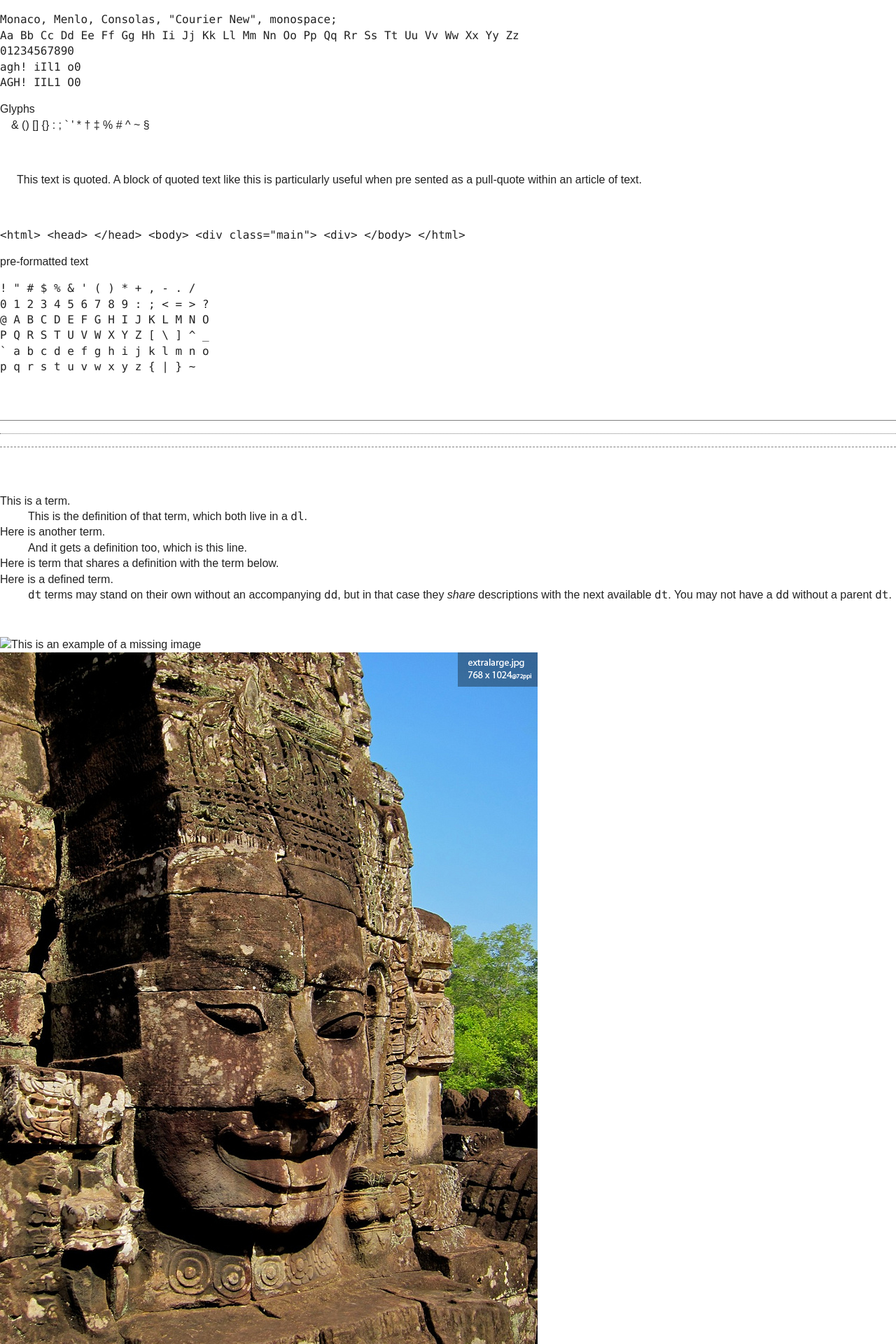
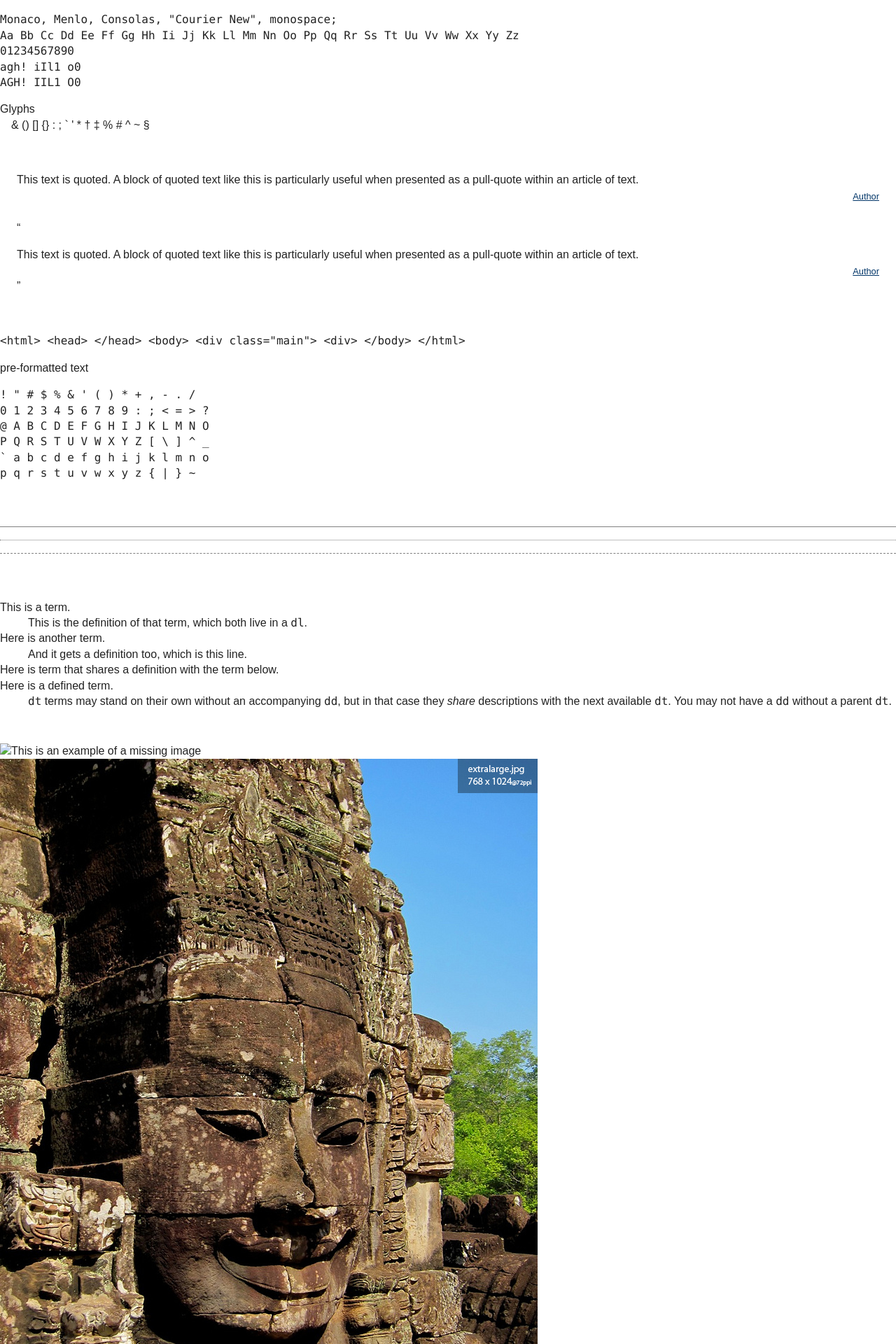
Before and after one commit to SteveBarnett/Front-end-Style-Guide, a Jekyll site: the page built from index.html, in a window 1280 px wide. Shown: the part 1216-3136 px from the top of the page at 70% size. Built offline with Jekyll 4.4.1, drawn with Linux system fonts in a browser that asks for light colours; Markdown is read by kramdown in place of the engine named in the settings.

Commit message:
Added hyphens, pull quote

```diff
--- a/_includes/blockquote.html
+++ b/_includes/blockquote.html
@@ -1,3 +1,13 @@
 <blockquote>
-  <p>This text is quoted. A block of quoted text like this is particularly useful when pre sented as a pull-quote within an article of text.</p>
+  <p>This text is quoted. A block of quoted text like this is particularly useful when presented as a pull-quote within an article of text.</p>
+  <cite>
+      <small><a href="https://github.com/SteveBarnett/Front-end-Style-Guide">Author</a></small>
+  </cite>
 </blockquote>
+
+<blockquote class="pullquote">
+  <p>This text is quoted. A block of quoted text like this is particularly useful when presented as a pull-quote within an article of text.</p>
+  <cite>
+      <small><a href="https://github.com/SteveBarnett/Front-end-Style-Guide">Author</a></small>
+  </cite>
+</blockquote>
--- a/sass/_mixins.scss
+++ b/sass/_mixins.scss
@@ -188,3 +188,14 @@ $old-ie: false !default;
 		transform: $value;
 	}
 }
+
+// http://typeplate.com/
+
+@mixin css-hyphens($val) {
+	// Accepted values: [ none | manual | auto ]
+	-webkit-hyphens: $val; // Safari 5.1 thru 6, iOS 4.2 thru 6
+	-moz-hyphens: $val; // Firefox 16 thru 20
+	-ms-hyphens: $val; // IE10
+	-o-hyphens: $val; // PRESTO...haha LOL
+	hyphens: $val; // W3C standard
+}
--- a/sass/_typography.scss
+++ b/sass/_typography.scss
@@ -10,14 +10,6 @@ p {
 p + p {
   text-indent: 1em;
   margin-top: 0
-}
-
-p, table {
-  -moz-hyphens: auto;
-  -ms-hyphens: auto;
-  -o-hyphens: auto;
-  -webkit-hyphens: auto;
-  hyphens: auto;
 }
 
 p {
@@ -106,6 +98,8 @@ samp,
 
 }
 
+// custom lists
+
 .custom-list {
   list-style: none;
 }
@@ -129,3 +123,47 @@ samp,
   position: absolute;
   left: 1em;
 }
+
+// Hyphenation
+
+body {
+  // Ala Trent Walton
+  // http://trentwalton.com/2011/09/07/css-hyphenation
+  @include css-hyphens(auto);
+}
+
+abbr,
+acronym,
+blockquote,
+code,
+dir,
+kbd,
+listing,
+plaintext,
+q,
+samp,
+tt,
+var,
+xmp {
+  // http://meyerweb.com/eric/thoughts/2012/12/17/where-to-avoid-css-hyphenation
+  @include css-hyphens(none);
+}
+
+cite {
+  display: block;
+  text-align: right;
+  font-style: normal;
+}
+
+.pullquote {
+  &:before {
+    content: "\201C";
+    top:  0;
+    left: 0;
+  }
+  &:after {
+    content: "\201D";
+    bottom: 0;
+    right: 0;
+  }
+}
--- a/stylesheets/style.css
+++ b/stylesheets/style.css
@@ -528,86 +528,77 @@ p + p {
 }
 
 /* line 15, ../sass/_typography.scss */
-p, table {
-  -moz-hyphens: auto;
-  -ms-hyphens: auto;
-  -o-hyphens: auto;
-  -webkit-hyphens: auto;
-  hyphens: auto;
-}
-
-/* line 23, ../sass/_typography.scss */
 p {
   font-variant-numeric: old style-nums proportional-nums;
 }
 
 @media only screen and (min-width: 38em) {
-  /* line 29, ../sass/_typography.scss */
+  /* line 21, ../sass/_typography.scss */
   p, table {
     hyphens: none;
   }
 }
-/* line 40, ../sass/_typography.scss */
+/* line 32, ../sass/_typography.scss */
 p {
   font-variant-numeric: old style-nums proportional-nums;
 }
 
-/* line 44, ../sass/_typography.scss */
+/* line 36, ../sass/_typography.scss */
 blockquote {
   margin: 1.5em;
 }
 
-/* line 57, ../sass/_typography.scss */
+/* line 49, ../sass/_typography.scss */
 .uc {
   text-transform: uppercase;
 }
 
-/* line 61, ../sass/_typography.scss */
+/* line 53, ../sass/_typography.scss */
 .capitalize {
   text-transform: capitalize;
 }
 
-/* line 65, ../sass/_typography.scss */
+/* line 57, ../sass/_typography.scss */
 .tac {
   text-align: center;
 }
 
-/* line 69, ../sass/_typography.scss */
+/* line 61, ../sass/_typography.scss */
 .tar {
   text-align: right;
 }
 
-/* line 73, ../sass/_typography.scss */
+/* line 65, ../sass/_typography.scss */
 .tal {
   text-align: left;
 }
 
-/* line 77, ../sass/_typography.scss */
+/* line 69, ../sass/_typography.scss */
 .no-bull {
   list-style: none;
 }
 
-/* line 81, ../sass/_typography.scss */
+/* line 73, ../sass/_typography.scss */
 .font--primary {
   font-family: "Helvetica Neue", Helvetica, Arial, sans-serif;
 }
 
-/* line 85, ../sass/_typography.scss */
+/* line 77, ../sass/_typography.scss */
 .font--secondary {
   font-family: Georgia, "Times New Roman", Times, serif;
 }
 
-/* line 89, ../sass/_typography.scss */
+/* line 81, ../sass/_typography.scss */
 .font--sans {
   font-family: "Helvetica Neue", Helvetica, Arial, sans-serif;
 }
 
-/* line 93, ../sass/_typography.scss */
+/* line 85, ../sass/_typography.scss */
 .font--serif {
   font-family: Georgia, "Times New Roman", Times, serif;
 }
 
-/* line 101, ../sass/_typography.scss */
+/* line 93, ../sass/_typography.scss */
 code,
 kbd,
 pre,
@@ -616,33 +607,83 @@ samp,
   font-family: Monaco, Menlo, Consolas, "Courier New", monospace;
 }
 
-/* line 109, ../sass/_typography.scss */
+/* line 103, ../sass/_typography.scss */
 .custom-list {
   list-style: none;
 }
 
-/* line 113, ../sass/_typography.scss */
+/* line 107, ../sass/_typography.scss */
 .custom-list--item:before {
   content: "\2192";
   position: absolute;
   left: 1em;
 }
 
-/* line 119, ../sass/_typography.scss */
+/* line 113, ../sass/_typography.scss */
 .custom-list--counter {
   counter-reset: step;
 }
 
-/* line 123, ../sass/_typography.scss */
+/* line 117, ../sass/_typography.scss */
 .custom-list--counter--item {
   counter-increment: step;
 }
 
-/* line 127, ../sass/_typography.scss */
+/* line 121, ../sass/_typography.scss */
 .custom-list--counter--item:before {
   content: counter(step);
   position: absolute;
   left: 1em;
+}
+
+/* line 129, ../sass/_typography.scss */
+body {
+  -webkit-hyphens: auto;
+  -moz-hyphens: auto;
+  -ms-hyphens: auto;
+  -o-hyphens: auto;
+  hyphens: auto;
+}
+
+/* line 147, ../sass/_typography.scss */
+abbr,
+acronym,
+blockquote,
+code,
+dir,
+kbd,
+listing,
+plaintext,
+q,
+samp,
+tt,
+var,
+xmp {
+  -webkit-hyphens: none;
+  -moz-hyphens: none;
+  -ms-hyphens: none;
+  -o-hyphens: none;
+  hyphens: none;
+}
+
+/* line 152, ../sass/_typography.scss */
+cite {
+  display: block;
+  text-align: right;
+  font-style: normal;
+}
+
+/* line 159, ../sass/_typography.scss */
+.pullquote:before {
+  content: "\201C";
+  top: 0;
+  left: 0;
+}
+/* line 164, ../sass/_typography.scss */
+.pullquote:after {
+  content: "\201D";
+  bottom: 0;
+  right: 0;
 }
 
 /* line 6, ../sass/_base.scss */
@@ -956,86 +997,77 @@ p + p {
 }
 
 /* line 15, ../sass/_typography.scss */
-p, table {
-  -moz-hyphens: auto;
-  -ms-hyphens: auto;
-  -o-hyphens: auto;
-  -webkit-hyphens: auto;
-  hyphens: auto;
-}
-
-/* line 23, ../sass/_typography.scss */
 p {
   font-variant-numeric: old style-nums proportional-nums;
 }
 
 @media only screen and (min-width: 38em) {
-  /* line 29, ../sass/_typography.scss */
+  /* line 21, ../sass/_typography.scss */
   p, table {
     hyphens: none;
   }
 }
-/* line 40, ../sass/_typography.scss */
+/* line 32, ../sass/_typography.scss */
 p {
   font-variant-numeric: old style-nums proportional-nums;
 }
 
-/* line 44, ../sass/_typography.scss */
+/* line 36, ../sass/_typography.scss */
 blockquote {
   margin: 1.5em;
 }
 
-/* line 57, ../sass/_typography.scss */
+/* line 49, ../sass/_typography.scss */
 .uc {
   text-transform: uppercase;
 }
 
-/* line 61, ../sass/_typography.scss */
+/* line 53, ../sass/_typography.scss */
 .capitalize {
   text-transform: capitalize;
 }
 
-/* line 65, ../sass/_typography.scss */
+/* line 57, ../sass/_typography.scss */
 .tac {
   text-align: center;
 }
 
-/* line 69, ../sass/_typography.scss */
+/* line 61, ../sass/_typography.scss */
 .tar {
   text-align: right;
 }
 
-/* line 73, ../sass/_typography.scss */
+/* line 65, ../sass/_typography.scss */
 .tal {
   text-align: left;
 }
 
-/* line 77, ../sass/_typography.scss */
+/* line 69, ../sass/_typography.scss */
 .no-bull {
   list-style: none;
 }
 
-/* line 81, ../sass/_typography.scss */
+/* line 73, ../sass/_typography.scss */
 .font--primary {
   font-family: "Helvetica Neue", Helvetica, Arial, sans-serif;
 }
 
-/* line 85, ../sass/_typography.scss */
+/* line 77, ../sass/_typography.scss */
 .font--secondary {
   font-family: Georgia, "Times New Roman", Times, serif;
 }
 
-/* line 89, ../sass/_typography.scss */
+/* line 81, ../sass/_typography.scss */
 .font--sans {
   font-family: "Helvetica Neue", Helvetica, Arial, sans-serif;
 }
 
-/* line 93, ../sass/_typography.scss */
+/* line 85, ../sass/_typography.scss */
 .font--serif {
   font-family: Georgia, "Times New Roman", Times, serif;
 }
 
-/* line 101, ../sass/_typography.scss */
+/* line 93, ../sass/_typography.scss */
 code,
 kbd,
 pre,
@@ -1044,33 +1076,83 @@ samp,
   font-family: Monaco, Menlo, Consolas, "Courier New", monospace;
 }
 
-/* line 109, ../sass/_typography.scss */
+/* line 103, ../sass/_typography.scss */
 .custom-list {
   list-style: none;
 }
 
-/* line 113, ../sass/_typography.scss */
+/* line 107, ../sass/_typography.scss */
 .custom-list--item:before {
   content: "\2192";
   position: absolute;
   left: 1em;
 }
 
-/* line 119, ../sass/_typography.scss */
+/* line 113, ../sass/_typography.scss */
 .custom-list--counter {
   counter-reset: step;
 }
 
-/* line 123, ../sass/_typography.scss */
+/* line 117, ../sass/_typography.scss */
 .custom-list--counter--item {
   counter-increment: step;
 }
 
-/* line 127, ../sass/_typography.scss */
+/* line 121, ../sass/_typography.scss */
 .custom-list--counter--item:before {
   content: counter(step);
   position: absolute;
   left: 1em;
+}
+
+/* line 129, ../sass/_typography.scss */
+body {
+  -webkit-hyphens: auto;
+  -moz-hyphens: auto;
+  -ms-hyphens: auto;
+  -o-hyphens: auto;
+  hyphens: auto;
+}
+
+/* line 147, ../sass/_typography.scss */
+abbr,
+acronym,
+blockquote,
+code,
+dir,
+kbd,
+listing,
+plaintext,
+q,
+samp,
+tt,
+var,
+xmp {
+  -webkit-hyphens: none;
+  -moz-hyphens: none;
+  -ms-hyphens: none;
+  -o-hyphens: none;
+  hyphens: none;
+}
+
+/* line 152, ../sass/_typography.scss */
+cite {
+  display: block;
+  text-align: right;
+  font-style: normal;
+}
+
+/* line 159, ../sass/_typography.scss */
+.pullquote:before {
+  content: "\201C";
+  top: 0;
+  left: 0;
+}
+/* line 164, ../sass/_typography.scss */
+.pullquote:after {
+  content: "\201D";
+  bottom: 0;
+  right: 0;
 }
 
 /**
```
Also changed, not shown: stylesheets/ie.css (+138 -56 lines).
